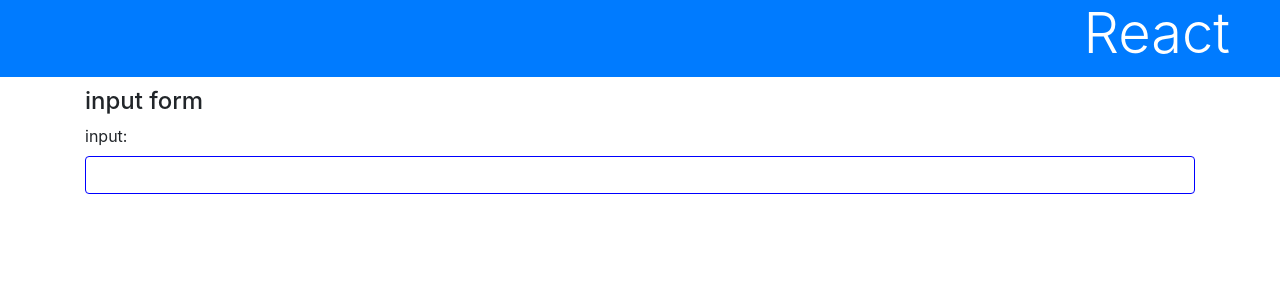
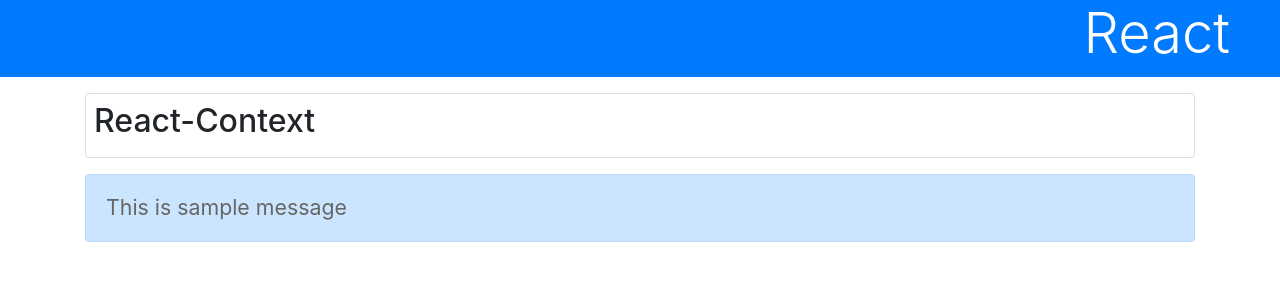
Before and after one commit to shusuke-nakamura/entry-react, a React (Create React App) app in the folder react_app/: page / in a window 1280 px wide. Shown: the top 300 px of the page. Built offline with nearby package versions, Linux system fonts and the light colour scheme.

Commit message:
contextの学習開始

```diff
--- a/react_app/src/App.js
+++ b/react_app/src/App.js
@@ -1,61 +1,47 @@
 import React, {Component} from "react";
 import './App.css'
 
+let data = {
+  title: 'React-Context',
+  message: 'This is sample message',
+}
+
+const SampleContext = React.createContext(data)
+
 class App extends Component {
-
-  input = ''
-
-  constructor(props){
-    super(props)
-    this.state = {
-      title: 'input form',
-      message: 'type your name.',
-      max: 10,
-    }
-    this.doCheck = this.doCheck.bind(this)
-  }
-
-  doCheck(event) {
-    alert(event.target.value + "は長すぎます。(最大" + this.state.max + "文字)")
-  }
-
   render() {
     return <div>
       <h1 className="bg-primary text-white display-4">React</h1>
       <div className="container">
-        <h4>{this.state.title}</h4>
-        <Message maxlength={this.state.max} onCheck={this.doCheck} />
+        <Title />
+        <Message />
       </div>
     </div>
   }
 }
 
-class Message extends Component {
-  li = {
-    fontSize: "14px",
-    fontWeight: "bold",
-    color: "#090",
-  }
-
-  constructor(props) {
-    super(props)
-    this.doChange = this.doChange.bind(this)
-  }
-
-  doChange(e) {
-    if (e.target.value.length > this.props.maxlength) {
-      this.props.onCheck(e)
-      e.target.value = e.target.value.substr(0, this.props.maxlength)
-    }
-  }
+class Title extends Component {
+  static contextType = SampleContext
 
   render() {
-    return <div className="form-group">
-      <label>input:</label>
-      <input type="text" className="form-control" onChange={this.doChange} />
-    </div>
+    return (
+      <div className="card p-2 my-3">
+        <h2>{this.context.title}</h2>
+      </div>
+    )
   }
 }
 
+class Message extends Component {
+  static contextType = SampleContext
+
+  render() {
+    return (
+      <div className="alert alert-primary">
+        <p>{this.context.message}</p>
+      </div>
+    )
+  }
+}
 
 export default App
```
